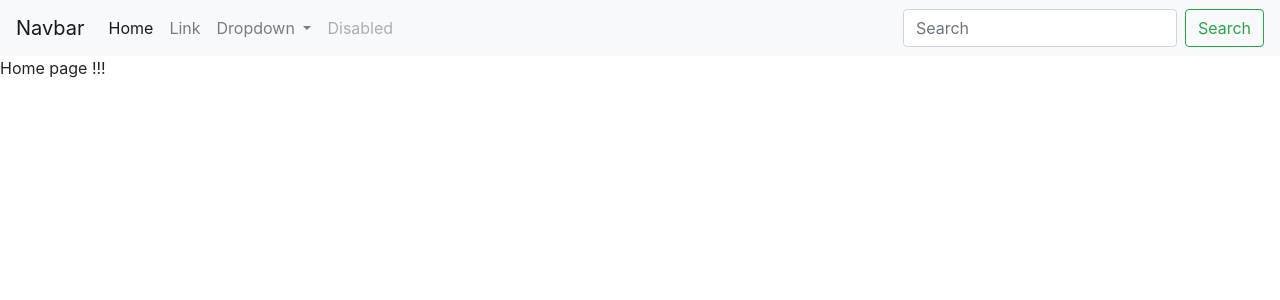
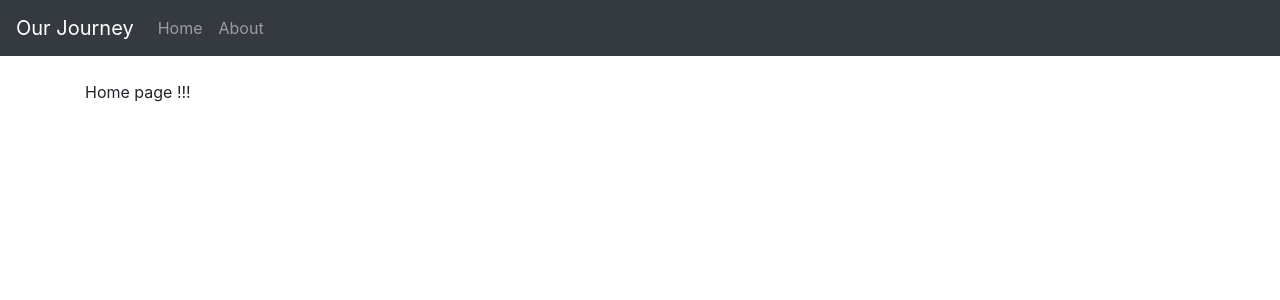
Before and after one commit to unionjak/code, a Django app: page / in a window 1280 px wide. Shown: the top 300 px of the page. Run offline with Django 3.2, Linux system fonts and the light colour scheme; some libraries are stand-ins or nearby versions.

Commit message:
end of code project

```diff
--- a/djangoproject/pages/templates/base.html
+++ b/djangoproject/pages/templates/base.html
@@ -11,43 +11,31 @@
     <title>{% block title %}Hello World....{% endblock %}</title>
   </head>
   <body>
-  <nav class="navbar navbar-expand-lg navbar-light bg-light">
-  <a class="navbar-brand" href="#">Navbar</a>
+  <nav class="navbar navbar-expand-lg navbar-dark bg-dark">
+  <a class="navbar-brand" href="{% url 'journey' %}">Our Journey</a>
   <button class="navbar-toggler" type="button" data-toggle="collapse" data-target="#navbarSupportedContent" aria-controls="navbarSupportedContent" aria-expanded="false" aria-label="Toggle navigation">
     <span class="navbar-toggler-icon"></span>
   </button>
 
   <div class="collapse navbar-collapse" id="navbarSupportedContent">
     <ul class="navbar-nav mr-auto">
-      <li class="nav-item active">
-        <a class="nav-link" href="#">Home <span class="sr-only">(current)</span></a>
+
+
+      <li class="nav-item">
+        <a class="nav-link" href="{% url 'home' %}">Home</a>
       </li>
-      <li class="nav-item">
-        <a class="nav-link" href="#">Link</a>
+        <li class="nav-item">
+        <a class="nav-link" href="{% url 'about' %}">About</a>
       </li>
-      <li class="nav-item dropdown">
-        <a class="nav-link dropdown-toggle" href="#" id="navbarDropdown" role="button" data-toggle="dropdown" aria-haspopup="true" aria-expanded="false">
-          Dropdown
-        </a>
-        <div class="dropdown-menu" aria-labelledby="navbarDropdown">
-          <a class="dropdown-item" href="#">Action</a>
-          <a class="dropdown-item" href="#">Another action</a>
-          <div class="dropdown-divider"></div>
-          <a class="dropdown-item" href="#">Something else here</a>
-        </div>
-      </li>
-      <li class="nav-item">
-        <a class="nav-link disabled" href="#" tabindex="-1" aria-disabled="true">Disabled</a>
-      </li>
+
     </ul>
-    <form class="form-inline my-2 my-lg-0">
-      <input class="form-control mr-sm-2" type="search" placeholder="Search" aria-label="Search">
-      <button class="btn btn-outline-success my-2 my-sm-0" type="submit">Search</button>
-    </form>
   </div>
 </nav>
-    {% block content %}
-    {% endblock %}
+    <br/>
+    <div class="container">
+       {% block content %}
+       {% endblock %}
+    </div>
 
     <!-- Optional JavaScript -->
     <!-- jQuery first, then Popper.js, then Bootstrap JS -->
--- a/djangoproject/pages/urls.py
+++ b/djangoproject/pages/urls.py
@@ -5,5 +5,6 @@ urlpatterns = [
     path('', views.home, name='home'),
     path('about/', views.about, name='about'),
     path('contact/', views.contact, name='contact'),
+    path('journey/', views.journey, name='journey'),
 
 ]
--- a/djangoproject/pages/views.py
+++ b/djangoproject/pages/views.py
@@ -12,3 +12,7 @@ def about(request):
 
 def contact(request):
     return render(request, "contact.html", {})
+
+
+def journey(request):
+    return render(request, "journey.html", {})
```
Also changed, not shown: djangoproject/pages/templates/Journey.html (added, +13 -0 lines).
